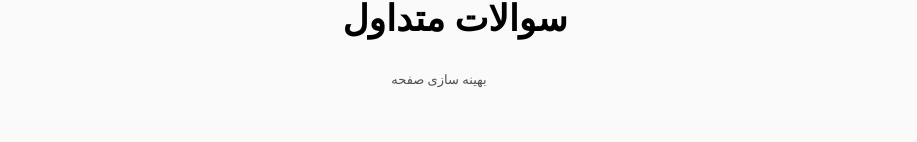
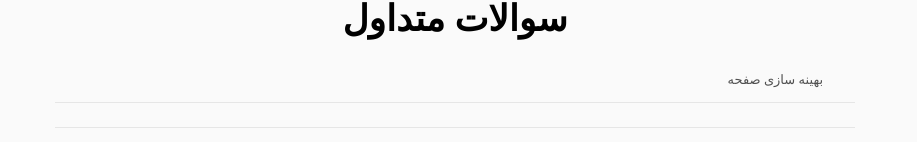
Before and after one commit to mahyarErshad/hummingbird, a React (Create React App) app: page / in a window 1280 px wide. Shown: the part 6353-6495 px from the top of the page, without its empty margins (185-1102 px from the left). Built offline with nearby package versions, Linux system fonts and the light colour scheme; a web font is replaced by a local one.

Commit message:
a div is created

```diff
--- a/src/Components/Body/FAQ.jsx
+++ b/src/Components/Body/FAQ.jsx
@@ -4,7 +4,10 @@ function FAQ() {
   return (
     <section className="py-24 px-20 w-[95%] max-w-[60rem] mx-auto bg-[#fafafa] rounded-[20px] flex-center flex-col">
       <h2 className="text-center font-bold max-md:text-2xl md:text-4xl">سوالات متداول</h2>
-      <p className="mt-8 mr-8 mb-3 ml-0 text-[#505050] text-[0.8125rem] font-medium">بهینه سازی صفحه</p>
+      <p className="mt-8 mr-8 mb-3 ml-0 text-[#505050] text-[0.8125rem] font-medium self-start">بهینه سازی صفحه</p>
+      <div className="border-t border-b border-[#e6e6e6] w-full py-3 px-8 cursor-pointer flex-center">
+
+      </div>
     </section>
   );
 }
```
